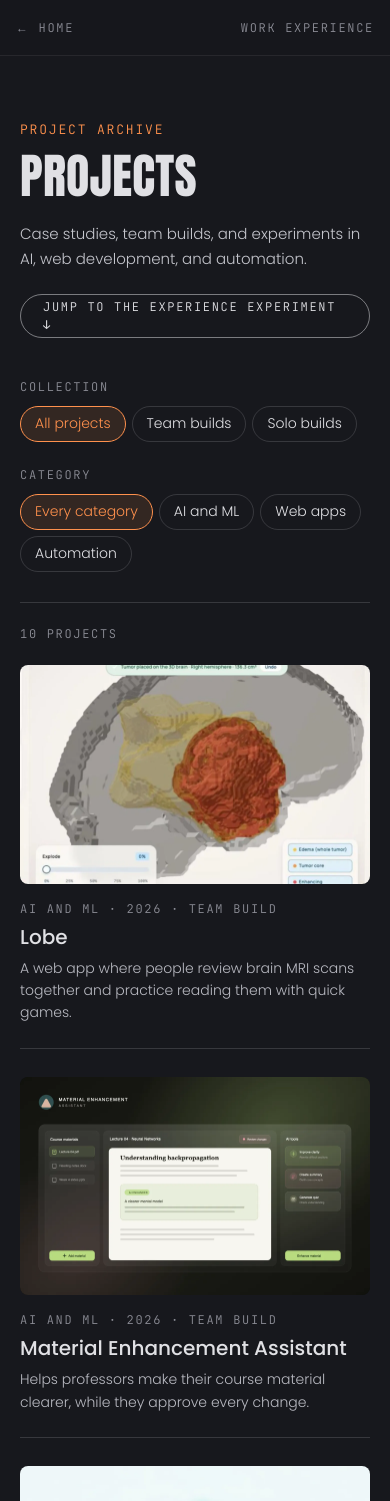
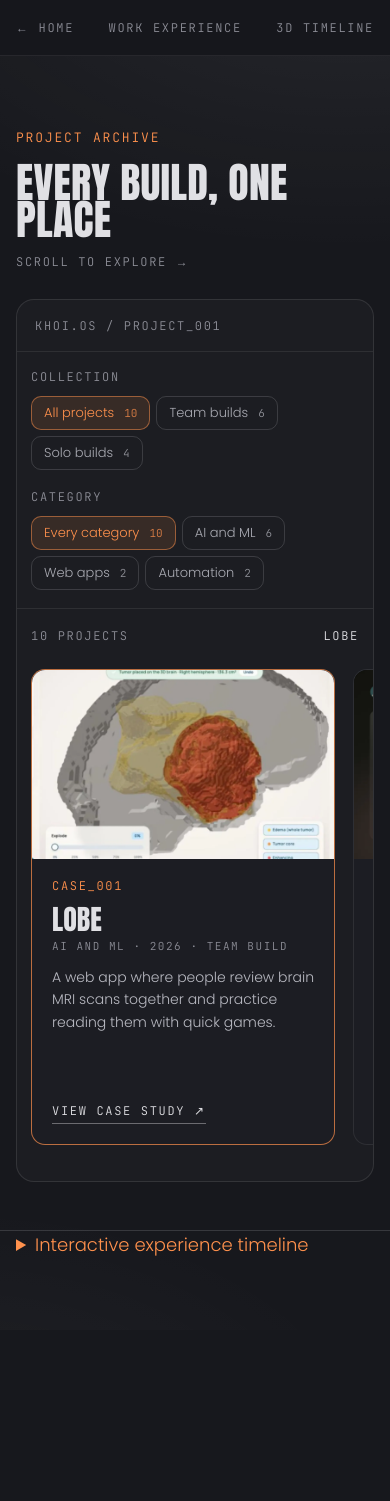
Before and after one commit to Ben2104/portfolio, a Next.js app: page /projects in a window 390 px wide. Shown: the top 1501 px of the page. After the commit the page ends 1330 px from the top, so only its background shows below. Built offline with nearby package versions, Linux system fonts and the light colour scheme.

Commit message:
feat: restore the original project showcase and archive designs

```diff
--- a/scripts/verify-site.mjs
+++ b/scripts/verify-site.mjs
@@ -174,11 +174,23 @@ for (const width of [390, 2560]) {
   check(`archive (${width}): home and experience links stay visible`,
     await page.getByRole("link", { name: "Home" }).isVisible() &&
     await page.getByRole("link", { name: "Work experience" }).isVisible());
-  const cards = page.getByRole("list", { name: "Projects", exact: true }).getByRole("listitem");
+  check(`archive (${width}): opens the dedicated archive screen`,
+    await page.getByRole("heading", { name: "Every build, one place" }).isVisible());
+  const row = page.getByRole("list", { name: "Projects", exact: true });
+  const cards = row.getByRole("listitem");
   check(`archive (${width}): all ten projects appear`, await cards.count() === 10);
+  await page.evaluate(() => window.scrollTo({ top: 0, behavior: "instant" }));
+  await page.screenshot({ path: OUT + "/" + width + "/archive.png" });
   check(`archive (${width}): no horizontal overflow`, await page.evaluate(() => document.documentElement.scrollWidth <= innerWidth));
+  await row.press("ArrowRight");
+  const scrolled = await page.waitForFunction((element) => element.scrollLeft > 0, await row.elementHandle(), { timeout: 1500 })
+    .then(() => true, () => false);
+  check(`archive (${width}): carousel scrolls with the keyboard`, scrolled);
+  await page.getByRole("button", { name: "Team builds" }).click();
+  await page.getByRole("button", { name: "Automation" }).click();
+  check(`archive (${width}): empty filter combination shows an empty state`,
+    await cards.count() === 0 && await page.getByText("No projects match this pair of filters.").isVisible());
   await page.getByRole("button", { name: "Solo builds" }).click();
-  await page.getByRole("button", { name: "Automation" }).click();
   const filtered = await cards.allTextContents();
   check(`archive (${width}): collection and category filters combine`, filtered.length > 0 &&
     filtered.length < 10 && filtered.every((card) => card.includes("Automation") && card.includes("Solo build")));
--- a/src/app/projects/page.tsx
+++ b/src/app/projects/page.tsx
@@ -15,14 +15,16 @@ export default function ProjectsPage() {
       <nav className="cs__bar" aria-label="Main">
         <Link className="mono" href="/">← Home</Link>
         <Link className="mono" href="/#experience">Work experience</Link>
+        <a className="mono" href="#experience-experiment">3D timeline</a>
       </nav>
       <main className="arc lit">
         <div className="wrap">
           <header className="arc__head">
-            <p className="lbl">Project archive</p>
-            <h1 className="giant">Projects</h1>
-            <p className="lead">Case studies, team builds, and experiments in AI, web development, and automation.</p>
-            <a className="pill" href="#experience-experiment">Jump to the experience experiment ↓</a>
+            <div>
+              <p className="lbl">Project archive</p>
+              <h1 className="giant">Every build, one place</h1>
+            </div>
+            <p className="mono">Scroll to explore →</p>
           </header>
           <Archive />
         </div>
--- a/src/components/deck/archive.tsx
+++ b/src/components/deck/archive.tsx
@@ -2,76 +2,116 @@
 
 import Image from "next/image";
 import Link from "next/link";
-import { useState } from "react";
+import { useRef, useState } from "react";
 import { cats, projects } from "@/data/site";
 import type { Project } from "@/data/site";
 
-type Collection = "all" | "team" | "solo";
+type Who = "all" | "team" | "solo";
 
-const collections: [Collection, string][] = [
+const whoOptions: [Who, string][] = [
   ["all", "All projects"],
   ["team", "Team builds"],
   ["solo", "Solo builds"],
 ];
-const categories = [["all", "Every category"], ...Object.entries(cats)];
+const catOptions = ["all", ...Object.keys(cats)];
 
-const matchesCollection = (project: Project, collection: Collection) =>
-  collection === "all" || (collection === "solo") === (project.team === 1);
-const matchesCategory = (project: Project, category: string) =>
-  category === "all" || project.cat === category;
+const isSolo = (p: Project) => p.team === 1;
+const okWho = (p: Project, w: Who) => w === "all" || (w === "solo") === isSolo(p);
+const okCat = (p: Project, c: string) => c === "all" || p.cat === c;
+const pad = (n: number, len: number) => String(n).padStart(len, "0");
+const TOTAL = pad(projects.length, 2);
 
+/** The archive: a window-style card with two filters and a row of case-study cards. Hovering a card selects it. */
 export function Archive() {
-  const [collection, setCollection] = useState<Collection>("all");
-  const [category, setCategory] = useState("all");
+  const [who, setWho] = useState<Who>("all");
+  const [cat, setCat] = useState("all");
+  const [pick, setPick] = useState("");
+  const row = useRef<HTMLUListElement>(null);
 
-  const shown = projects.filter(
-    (project) => matchesCollection(project, collection) && matchesCategory(project, category),
-  );
+  const shown = projects.filter((p) => okWho(p, who) && okCat(p, cat));
+  const sel = shown.find((p) => p.slug === pick) ?? shown[0];
+  const n = sel ? projects.indexOf(sel) + 1 : null;
+
+  const refilter = (w: Who, c: string) => {
+    setWho(w);
+    setCat(c);
+    row.current?.scrollTo({ left: 0, behavior: "instant" });
+  };
 
   return (
-    <>
-      <div className="arc__filters">
-        <fieldset>
-          <legend className="mono">Collection</legend>
-          {collections.map(([value, label]) => (
-            <button className="fbtn" type="button" key={value} aria-pressed={collection === value} onClick={() => setCollection(value)}>
-              {label}
-            </button>
-          ))}
-        </fieldset>
-        <fieldset>
-          <legend className="mono">Category</legend>
-          {categories.map(([value, label]) => (
-            <button className="fbtn" type="button" key={value} aria-pressed={category === value} onClick={() => setCategory(value)}>
-              {label}
-            </button>
-          ))}
-        </fieldset>
+    <div className="os">
+      <div className="os__bar">
+        <div className="l">
+          <span className="os__dots" aria-hidden="true">
+            <i />
+            <i />
+            <i />
+          </span>
+          <span className="mono">KHOI.OS / {n === null ? "PROJECTS" : `PROJECT_${pad(n, 3)}`}</span>
+        </div>
+        {n !== null && <span className="mono os__count">Case study / {pad(n, 2)} — {TOTAL}</span>}
       </div>
+      <div className="os__body">
+        <div className="os__side">
+          <span className="mono">Collection</span>
+          <ul>
+            {whoOptions.map(([w, label]) => (
+              <li key={w}>
+                <button type="button" className={"fbtn" + (who === w ? " on" : "")} aria-pressed={who === w} onClick={() => refilter(w, cat)}>
+                  {label}
+                  <small aria-hidden="true">{projects.filter((p) => okWho(p, w) && okCat(p, cat)).length}</small>
+                </button>
+              </li>
+            ))}
+          </ul>
+          <span className="mono">Category</span>
+          <ul>
+            {catOptions.map((c) => (
+              <li key={c}>
+                <button type="button" className={"fbtn" + (cat === c ? " on" : "")} aria-pressed={cat === c} onClick={() => refilter(who, c)}>
+                  {c === "all" ? "Every category" : cats[c]}
+                  <small aria-hidden="true">{projects.filter((p) => okCat(p, c) && okWho(p, who)).length}</small>
+                </button>
+              </li>
+            ))}
+          </ul>
+        </div>
 
-      <p className="arc__count mono" role="status">
-        {shown.length} {shown.length === 1 ? "project" : "projects"}
-      </p>
-      {shown.length === 0 && <p className="lead">No projects match these filters.</p>}
-      <ul className="arc__grid" aria-label="Projects">
-        {shown.map((project) => (
-          <li key={project.slug}>
-            <Link className="pc" href={`/projects/${project.slug}`}>
-              <div className="pc__img">
-                <Image
-                  src={`/deck/projects/${project.img}.webp`}
-                  alt=""
-                  fill
-                  sizes="(max-width: 580px) 95vw, (max-width: 1050px) 48vw, 32vw"
-                />
-              </div>
-              <p className="mono">{cats[project.cat]} · {project.year} · {project.team === 1 ? "Solo build" : "Team build"}</p>
-              <h2>{project.title}</h2>
-              <p>{project.line}</p>
-            </Link>
-          </li>
-        ))}
-      </ul>
-    </>
+        <div className="os__main">
+          <p className="os__meta mono">
+            <span role="status">
+              {shown.length} {shown.length === 1 ? "project" : "projects"}
+            </span>
+            <span className="os__sel">{sel?.title}</span>
+          </p>
+          {shown.length === 0 && <p className="os__empty">No projects match this pair of filters.</p>}
+          <ul className="row" ref={row} aria-label="Projects" tabIndex={0}>
+            {shown.map((p) => (
+              <li
+                key={p.slug}
+                className={"pc" + (sel?.slug === p.slug ? " on" : "")}
+                onMouseEnter={() => setPick(p.slug)}
+                onFocus={() => setPick(p.slug)}
+              >
+                <div className="pc__img">
+                  <Image src={"/deck/projects/" + p.img + ".webp"} alt="" fill sizes="(max-width: 860px) 78vw, (max-width: 1920px) 25vw, 480px" />
+                </div>
+                <div className="pc__in">
+                  <span className="mono">CASE_{pad(projects.indexOf(p) + 1, 3)}</span>
+                  <h2>{p.title}</h2>
+                  <span className="cat mono">
+                    {cats[p.cat]} · {p.year} · {isSolo(p) ? "Solo build" : "Team build"}
+                  </span>
+                  <p>{p.line}</p>
+                  <Link className="pc__go" href={"/projects/" + p.slug} aria-label={`View case study for ${p.title}`}>
+                    View case study ↗
+                  </Link>
+                </div>
+              </li>
+            ))}
+          </ul>
+        </div>
+      </div>
+    </div>
   );
 }
--- a/src/components/deck/projects.tsx
+++ b/src/components/deck/projects.tsx
@@ -1,29 +1,42 @@
 import Link from "next/link";
 import { projects } from "@/data/site";
+import { Photo } from "./photo";
 import { Reveal } from "./reveal";
 
 export function Selected() {
   return (
     <section className="scr selected" id="selected" aria-labelledby="sel-h">
-      <div className="wrap selected__layout">
-        <Reveal>
-          <h2 className="giant" id="sel-h">Selected projects</h2>
-          <p className="lead">Hackathon winners, team builds, and solo tools.</p>
-          <Link className="pill pill--w" href="/projects">Open the archive ↗</Link>
-        </Reveal>
-        <ul className="selected__list">
-          {projects.slice(0, 3).map((project) => (
-            <li key={project.slug}>
-              <Link href={`/projects/${project.slug}`}>
-                <span>
-                  <strong>{project.title}</strong>
-                  <span>{project.short}</span>
-                </span>
-                <span aria-hidden="true">↗</span>
+      <div className="stage">
+        <Photo
+          className="sel__ph"
+          src="/deck/k-profile.webp"
+          alt="Hoang Khoi Do in profile"
+          sizes="(max-width: 860px) 76vw, 30vw"
+        />
+        <div className="sel__copy">
+          <div className="wrap">
+            <Reveal>
+              <p className="lbl">05 / Projects</p>
+              <h2 className="giant" id="sel-h">
+                Selected
+                <br />
+                projects
+              </h2>
+              <div className="sel__pills">
+                <span className="pill pill--o">{projects.length} featured projects</span>
+                <span className="pill">Team collaboration</span>
+                <span className="pill">Individual contributions</span>
+              </div>
+              <p className="lead">
+                Hackathon winners, team builds and solo tools. Each one has a case study: the idea, what I owned, how it
+                works and the stack behind it.
+              </p>
+              <Link className="pill pill--w" href="/projects">
+                Open the archive ↗
               </Link>
-            </li>
-          ))}
-        </ul>
+            </Reveal>
+          </div>
+        </div>
       </div>
     </section>
   );
--- a/src/styles/projects.css
+++ b/src/styles/projects.css
@@ -1,35 +1,72 @@
-.selected,.arc{padding:clamp(64px,8vw,144px) 0}
-.selected__layout{display:grid;grid-template-columns:minmax(0,1fr) minmax(0,1fr);gap:clamp(24px,6vw,112px);align-items:center}
-.selected h2,.arc h1{font-size:clamp(48px,7vw,136px);margin:0 0 24px}
-.selected .pill{margin-top:24px}
-.selected__list{list-style:none;margin:0;padding:0;border-top:1px solid var(--line)}
-.selected__list li{border-bottom:1px solid var(--line)}
-.selected__list a{display:flex;align-items:center;justify-content:space-between;gap:20px;padding:22px 0}
-.selected__list a:hover,.selected__list a:focus-visible{color:var(--or)}
-.selected__list strong{display:block;font-size:clamp(18px,2vw,27px);font-weight:500}
-.selected__list strong+span{display:block;margin-top:4px;color:#b9bac2;font-size:14px}
+.selected .stage{padding-block:clamp(72px,8.4vw,155px);min-height:calc(var(--u)*850)}
+.sel__ph{right:8vw;height:100%;width:29vw;max-width:620px}
+.sel__copy{position:relative;z-index:2}
+.sel__copy .giant{font-size:calc(var(--u)*210);margin:calc(var(--u)*22) 0 calc(var(--u)*36)}
+.sel__pills{display:flex;gap:10px;flex-wrap:wrap;margin-bottom:28px}
+.sel__pills .pill{cursor:default;pointer-events:none}
+.sel__copy .pill--w{margin-top:36px}
 
-.arc{min-height:calc(100svh - 56px)}
-.arc__head{margin-bottom:40px}
-.arc__head .lbl{margin-bottom:16px}
-.arc__head .pill{margin-top:22px}
-.arc__filters{display:flex;align-items:flex-start;flex-wrap:wrap;gap:18px 40px;border-bottom:1px solid var(--line);padding-bottom:24px}
-.arc__filters legend{margin-bottom:10px}
-.fbtn{min-height:36px;padding:0 14px;margin:0 6px 6px 0;border-radius:999px;border:1px solid var(--line);color:var(--ink);font-size:14px;cursor:pointer}
-.fbtn:hover{background:rgba(255,255,255,.05)}
-.fbtn[aria-pressed="true"]{background:rgba(255,145,77,.12);border-color:var(--or);color:var(--or)}
-.fbtn:focus-visible,.pc:focus-visible{outline:1px solid var(--or);outline-offset:3px}
-.arc__count{margin:22px 0}
-.arc__grid{display:grid;grid-template-columns:repeat(auto-fill,minmax(min(100%,max(280px,22%)),1fr));gap:28px clamp(20px,2.4vw,40px);padding:0;margin:0;list-style:none}
-.pc{display:block;height:100%;padding:0 0 24px;border-bottom:1px solid var(--line)}
-.pc__img{position:relative;aspect-ratio:16/10;overflow:hidden;border-radius:8px;background:#0f1013}
-.pc__img img{object-fit:cover;transition:transform .35s}
-.pc:hover .pc__img img,.pc:focus-visible .pc__img img{transform:scale(1.03)}
-.pc .mono{margin:16px 0 8px}
-.pc h2{font-size:clamp(20px,2vw,28px);line-height:1.15;font-weight:500}
-.pc p:last-child{margin:8px 0 0;color:#b9bac2;font-size:14px;line-height:1.6;max-width:56ch}
-.pc:hover h2,.pc:focus-visible h2{color:var(--or)}
+/* archive */
+.arc{min-height:calc(100svh - 56px);padding:clamp(64px,7vw,128px) 0 clamp(72px,8vw,144px)}
+.arc__head{display:flex;justify-content:space-between;align-items:flex-end;margin-bottom:40px}
+.arc__head h1{font-family:var(--disp);font-weight:400;font-size:calc(var(--u)*96);line-height:.9;text-transform:uppercase;margin:16px 0 0}
+.os{border:1px solid rgba(255,255,255,.1);border-radius:18px;background:rgba(255,255,255,.025);overflow:hidden}
+.os__bar{display:flex;justify-content:space-between;align-items:center;height:52px;padding:0 22px;border-bottom:1px solid rgba(255,255,255,.08)}
+.os__bar .l{display:flex;align-items:center}
+.os__dots{display:flex;gap:7px;margin-right:18px}
+.os__dots i{width:10px;height:10px;border-radius:50%;background:rgba(255,255,255,.16)}
+.os__body{display:grid;grid-template-columns:clamp(208px,17vw,300px) minmax(0,1fr)}
+.os__side{border-right:1px solid rgba(255,255,255,.08);padding:24px 18px}
+.os__side .mono{display:block;margin:0 6px 10px}
+.os__side ul{display:grid;gap:4px;margin:0 0 28px;padding:0;list-style:none}
+.fbtn{width:100%;display:flex;justify-content:space-between;align-items:center;height:38px;padding:0 12px;border-radius:10px;border:0;background:none;color:#a9aab2;font:inherit;font-size:14px;cursor:pointer;transition:background .2s,color .2s}
+.fbtn:hover{background:rgba(255,255,255,.05);color:var(--ink)}
+.fbtn.on{background:rgba(255,145,77,.12);color:var(--or)}
+.fbtn:focus-visible{outline:1px solid var(--or);outline-offset:2px}
+.fbtn small{font-family:var(--mono);font-size:11px;opacity:.8}
+.os__main{padding:26px 0 26px 26px;min-width:0}
+.os__meta{display:flex;justify-content:space-between;align-items:center;gap:16px;padding-right:26px;margin:0 0 20px}
+.os__meta [role="status"]{flex:none}
+.os__sel{white-space:nowrap;overflow:hidden;text-overflow:ellipsis;color:var(--ink)}
+.os__empty{padding:40px 26px 40px 0;color:var(--mute);font-size:15px}
+.row{display:flex;gap:18px;overflow-x:auto;margin:0;padding:4px 26px 18px 0;list-style:none;scroll-snap-type:x mandatory;scrollbar-width:thin;scrollbar-color:rgba(255,255,255,.2) transparent}
+.row:focus-visible{outline:1px solid var(--or);outline-offset:-1px}
+.pc{position:relative;display:flex;flex-direction:column;flex:0 0 max(290px,calc(var(--u)*360));scroll-snap-align:start;border:1px solid rgba(255,255,255,.08);border-radius:14px;background:#1c1d23;overflow:hidden;transition:transform .2s,border-color .2s}
+.pc:hover{transform:translateY(-2px)}
+.pc.on{border-color:rgba(255,145,77,.7)}
+.pc__img{display:block;position:relative;aspect-ratio:16/10;overflow:hidden;background:#0f1013}
+.pc__img img{object-fit:cover;transition:transform .4s}
+.pc:hover .pc__img img{transform:scale(1.03)}
+.pc__in{flex:1;display:flex;flex-direction:column;align-items:flex-start;padding:18px 20px 20px}
+.pc__in .mono{color:var(--or)}
+.pc__in h2{font-family:var(--disp);font-weight:400;font-size:max(28px,calc(var(--u)*34));line-height:1.02;text-transform:uppercase;margin:10px 0 4px}
+.pc__in .cat{display:block;font-size:11px;color:var(--mute)}
+.pc__in p{font-size:14px;line-height:1.6;color:#b9bac2;margin:12px 0 18px;min-height:67px}
+.pc__go{margin-top:auto;display:inline-flex;align-items:center;gap:8px;font-family:var(--mono);font-size:12px;letter-spacing:.14em;text-transform:uppercase;color:var(--ink);border-bottom:1px solid rgba(224,224,228,.4);padding-bottom:3px;transition:color .2s,border-color .2s}
+.pc__go::after{content:"";position:absolute;inset:0}
+.pc__go:hover,.pc__go:focus-visible{color:var(--or);border-color:var(--or)}
 
 @media (max-width:860px){
-  .selected__layout{grid-template-columns:1fr}
+  .selected .stage{display:flex;flex-direction:column;min-height:0;padding:72px 0 0}
+  .sel__copy{order:1}
+  .sel__ph{position:relative;right:auto;order:2;width:76vw;height:auto;aspect-ratio:4/5;margin:24px auto 0}
+  .sel__copy .giant{font-size:clamp(46px,19vw,150px);margin:18px 0 26px}
+  .sel__pills{gap:8px;margin-bottom:22px}
+  .sel__pills .pill{height:36px;padding:0 16px;font-size:11px}
+  .arc{padding:72px 0 72px}
+  .arc .wrap{padding:0 16px}
+  .arc__head{flex-direction:column;align-items:flex-start;gap:14px;margin-bottom:28px}
+  .arc__head h1{font-size:clamp(42px,10vw,96px)}
+  .os__dots,.os__count{display:none}
+  .os__bar{padding:0 18px}
+  .os__body{grid-template-columns:1fr}
+  .os__side{display:flex;gap:6px 16px;flex-wrap:wrap;border-right:0;border-bottom:1px solid rgba(255,255,255,.08);padding:16px 14px 6px}
+  .os__side>.mono{width:100%;margin:0 0 4px}
+  .os__side ul{display:flex;flex-wrap:wrap;gap:6px;margin:0 0 12px}
+  .fbtn{width:auto;height:34px;gap:10px;white-space:nowrap;border:1px solid var(--line);font-size:13px}
+  .fbtn.on{border-color:rgba(255,145,77,.5)}
+  .os__main{padding:18px 0 18px 14px}
+  .os__meta{padding-right:14px}
+  .row{padding-right:14px}
+  .pc{flex-basis:78vw}
 }
```
Also changed, not shown: public/deck/k-profile.webp (added).
